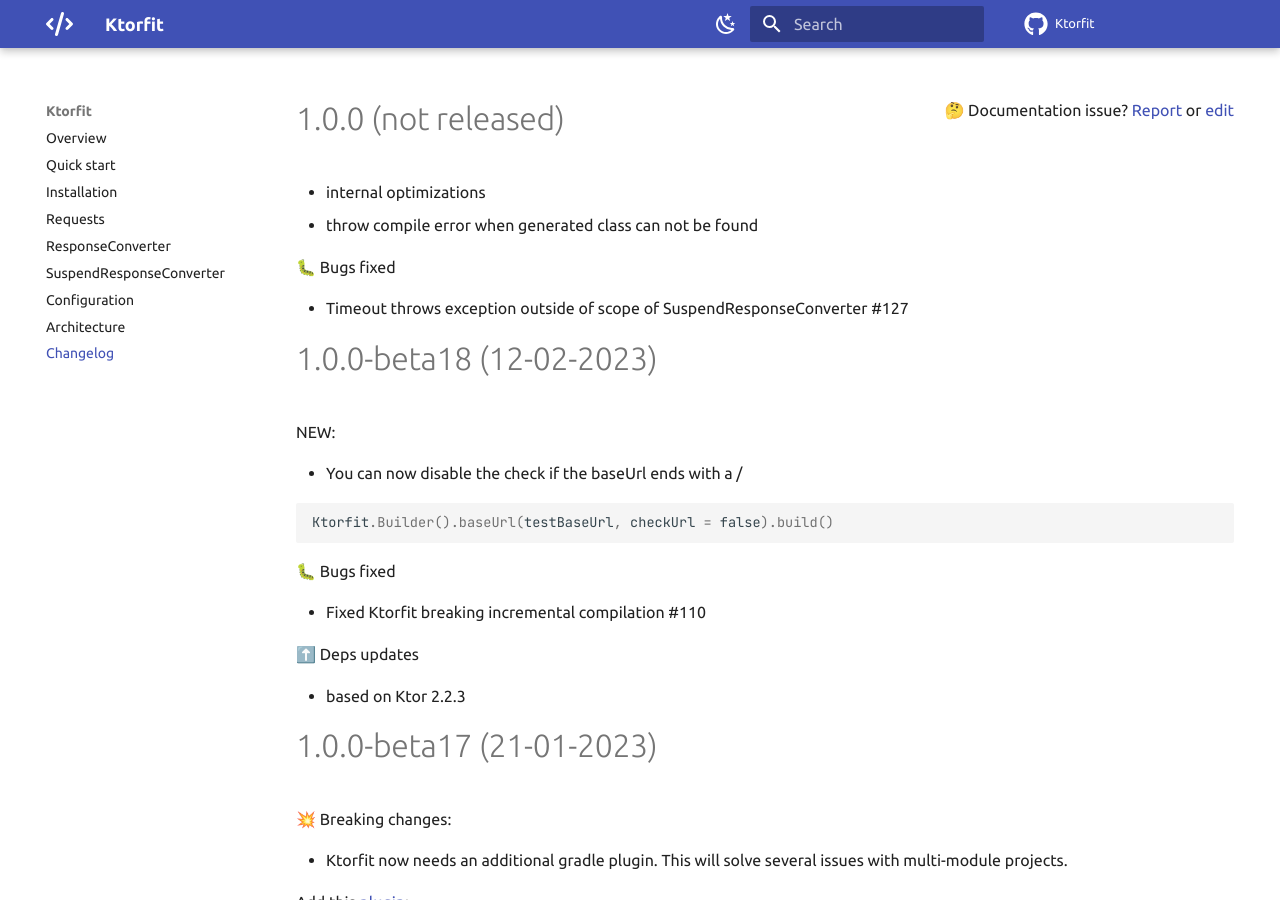
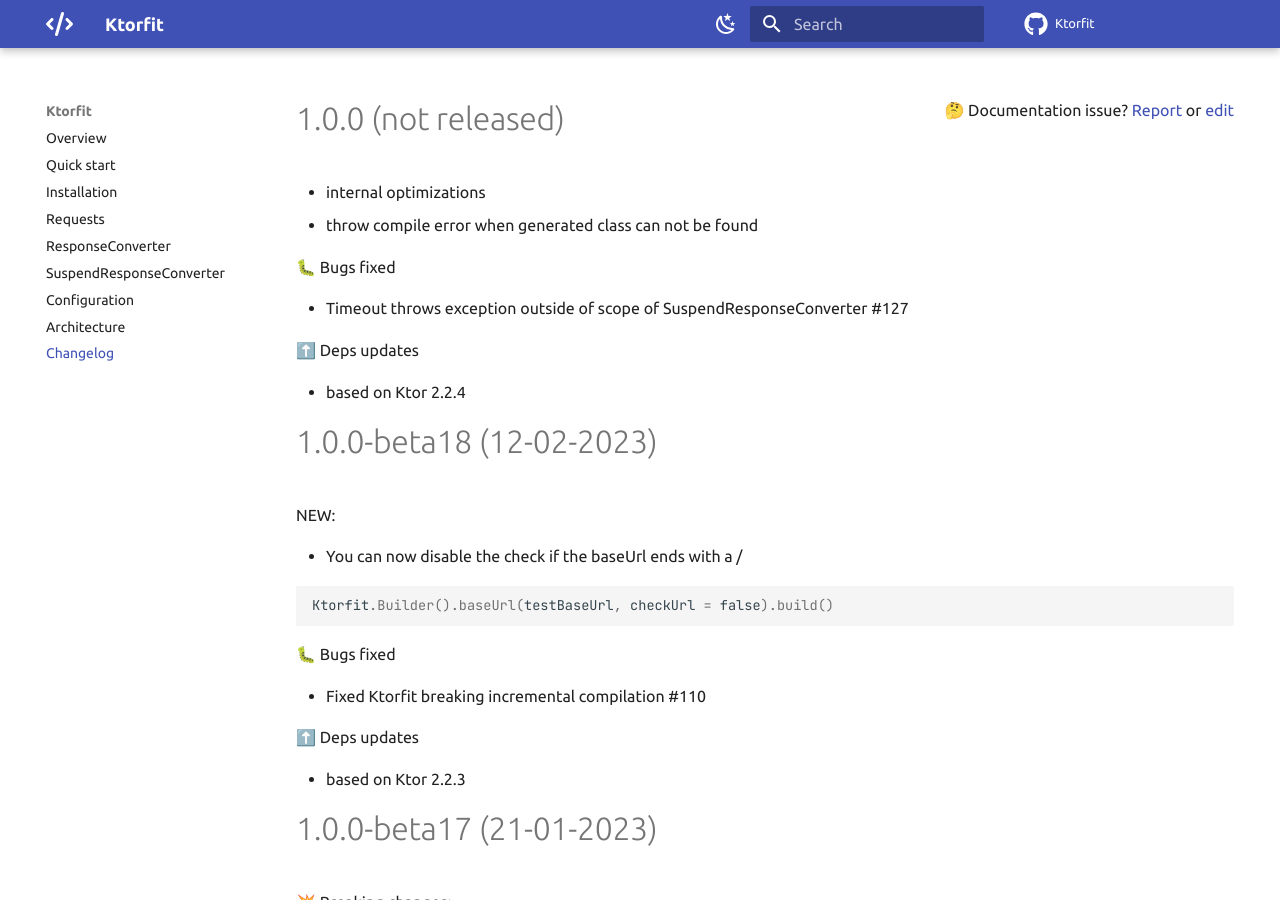
Before and after one commit to Foso/Ktorfit, an MkDocs documentation site: the page built from docs/CHANGELOG.md, in a window 1280 px wide and 900 px high. Built offline with MkDocs 1.6.1 and Material for MkDocs 9.7.7, drawn with Linux system fonts in a browser that asks for light colours; comment, search, counter and statistics services are not loaded.

Commit message:
Update Changelog

```diff
--- a/docs/CHANGELOG.md
+++ b/docs/CHANGELOG.md
@@ -6,6 +6,10 @@
 🐛 Bugs fixed
 
 * Timeout throws exception outside of scope of SuspendResponseConverter #127
+
+⬆️ Deps updates
+
+- based on Ktor 2.2.4
 
 1.0.0-beta18 (12-02-2023)
 ========================================
```
